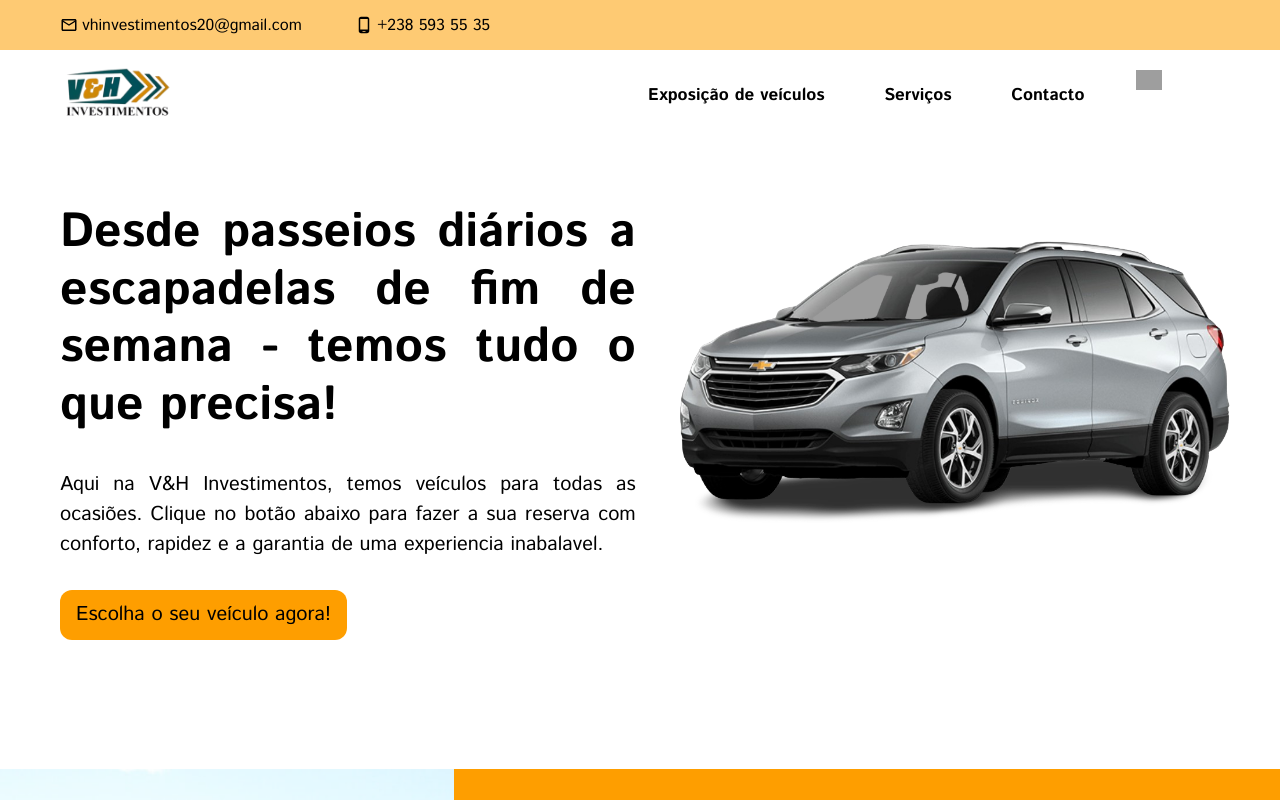
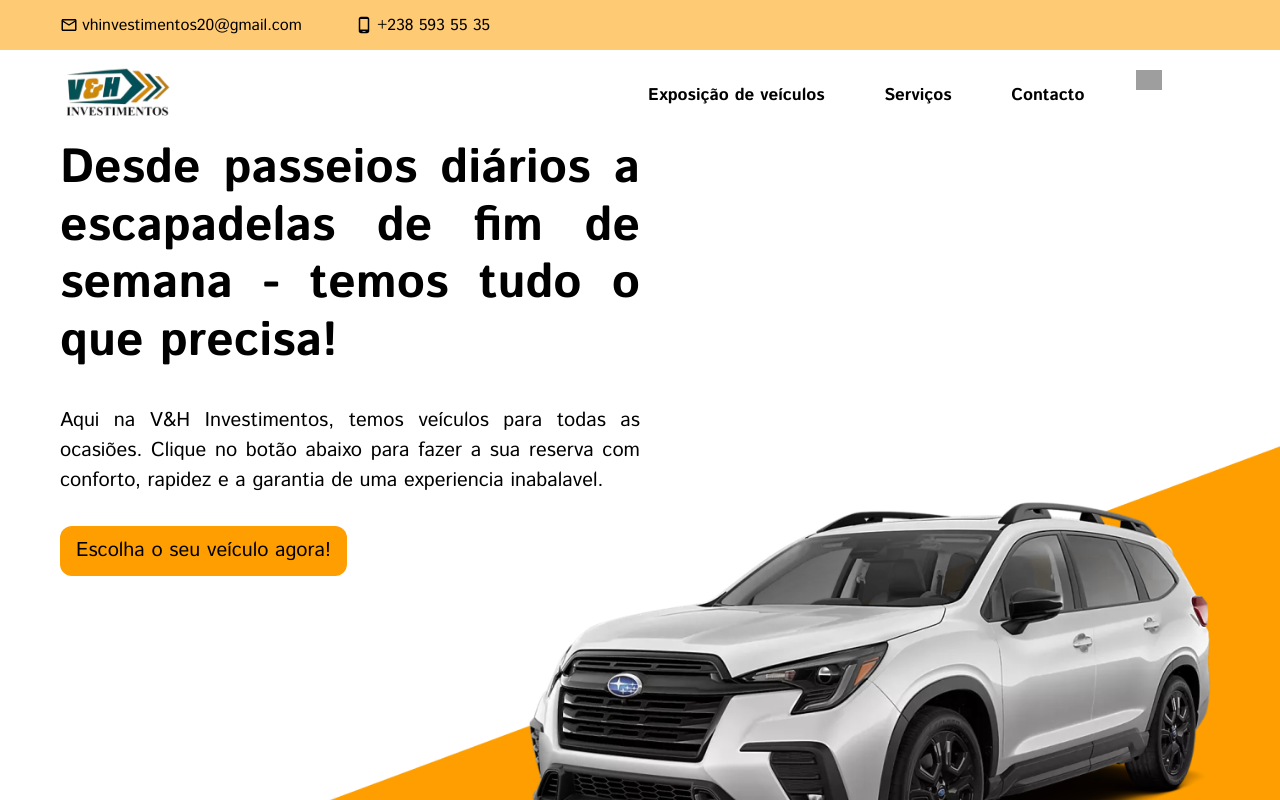
Before and after one commit to d-coder47/rent-a-car, a React (Vite) app: page / in a window 1280 px wide. Shown: the top 800 px of the page. Built offline with nearby package versions, Linux system fonts and the light colour scheme; grey boxes are pictures that could not be loaded.

Commit message:
feat: Working on hero section background

```diff
--- a/src/components/Hero/Hero.tsx
+++ b/src/components/Hero/Hero.tsx
@@ -1,7 +1,6 @@
-import { Avatar, Box, Button, Typography, useTheme } from "@mui/material";
+import { Box, Button, Typography, useTheme } from "@mui/material";
 import React from "react";
 import { useTranslation } from "react-i18next";
-import carImage from "../../assets/car.png";
 
 const Hero: React.FC = () => {
   const { t } = useTranslation();
@@ -48,22 +47,30 @@ const Hero: React.FC = () => {
   return (
     <Box
       sx={{
-        display: "flex",
-        flexDirection: "row",
-        justifyContent: {
-          xs: "center",
-          sm: "center",
-          md: "center",
-          lg: "space-between",
-          xl: "space-between",
+        height: {
+          xs: "700px",
+          sm: "700px",
+          md: "700px",
+          lg: "783px",
+          xl: "783px",
         },
-
-        marginTop: "5%",
+        width: "100%",
+        backgroundImage: {
+          xs: "none",
+          sm: "none",
+          md: "none",
+          lg: 'url("/src/assets/heroBackground.png")',
+          xl: 'url("/src/assets/heroBackground.png")',
+        },
+        backgroundSize: "cover",
+        backgroundPosition: "bottom",
+        backgroundRepeat: "no-repeat",
       }}
     >
+      <Box>
         <Box
           sx={{
-          width: "75%",
+            width: "50%",
             display: {
               xs: "flex",
               sm: "flex",
@@ -111,42 +118,6 @@ const Hero: React.FC = () => {
             </Button>
           </Box>
         </Box>
-      <Box
-        sx={{
-          display: {
-            xs: "none",
-            sm: "none",
-            md: "none",
-            lg: "flex",
-            xl: "flex",
-          },
-          justifyContent: "center",
-          width: {
-            xs: "73%",
-            sm: "73%",
-            md: "73%",
-            lg: "76%",
-            xl: "100%",
-          },
-          overflow: "hidden",
-        }}
-      >
-        <Avatar
-          alt="car image"
-          src={carImage}
-          sx={{
-            width: "auto",
-            height: {
-              xs: "50%",
-              sm: "50%",
-              md: "50%",
-              lg: "58%",
-              xl: "75%",
-            },
-            borderRadius: "0px",
-            objectFit: "cover",
-          }}
-        />
       </Box>
     </Box>
   );
```
Also changed, not shown: src/assets/heroBackground.png (added). Lines whose indentation alone changed are shown as unchanged.
